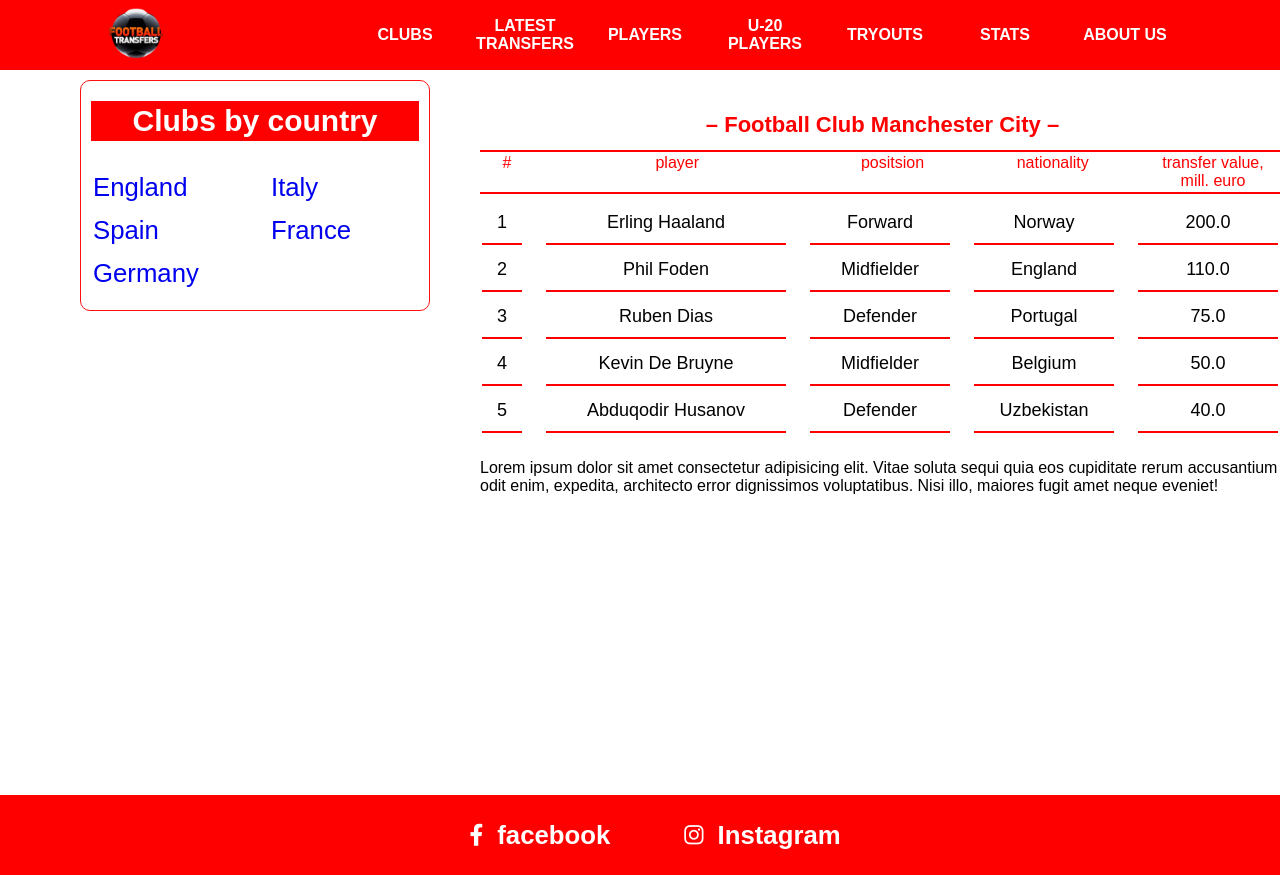
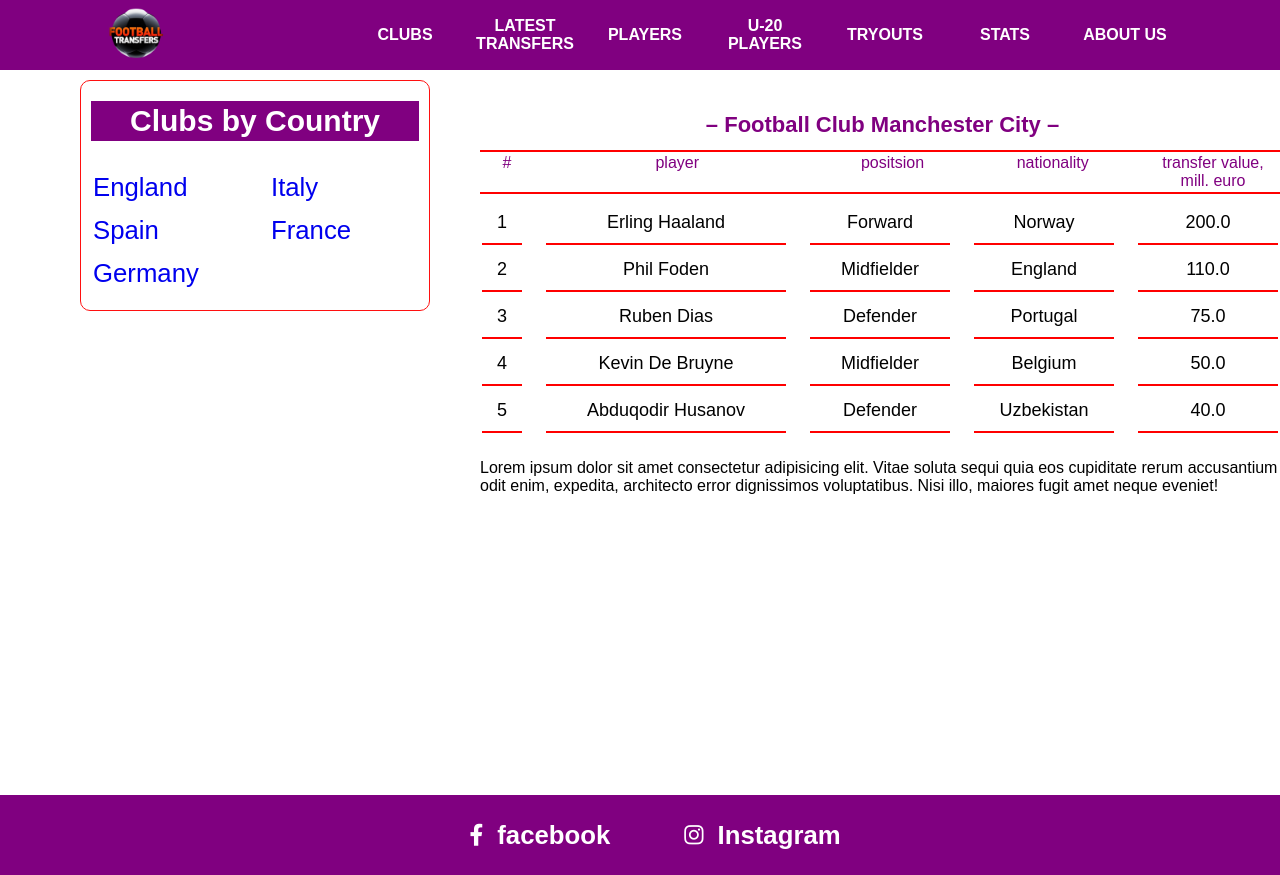
Before and after one commit to otabeck-tursunov/transfers-27-new, a Django app: page /clubs/1/details/ in a window 1280 px wide. Run offline with Django 5.2, Linux system fonts and the light colour scheme; data comes from the database, SQL or seed files in the repository; some libraries are stand-ins or nearby versions.

Commit message:
change color and capitalize

```diff
--- a/core/settings.py
+++ b/core/settings.py
@@ -10,7 +10,7 @@
 SECRET_KEY = 'django-insecure-45k(wu5+^(r5eib^489)#k1sm24)=s&6fw+(-l&@y_7ld2##2$'
 
 # SECURITY WARNING: don't run with debug turned on in production!
-DEBUG = False
+DEBUG = True
 
 ALLOWED_HOSTS = ['*']
 
--- a/static/css/main.css
+++ b/static/css/main.css
@@ -11,7 +11,7 @@
 }
 .container .navbar {
   width: 100%;
-  background-color: red;
+  background-color: purple;
   display: flex;
   align-items: center;
   justify-content: space-around;
@@ -110,14 +110,14 @@
 .country-clubs h2:hover {
   border-radius: 5px;
   padding-left: 10px;
-  background-color: red;
+  background-color: purple;
 }
 .country-clubs h2:hover a {
   color: white;
 }
 .country-clubs #title {
   font-size: 30px;
-  background-color: red;
+  background-color: purple;
   color: white;
   text-align: center;
   line-height: 40px;
@@ -205,7 +205,7 @@
 }
 .nav h2 {
   text-align: center;
-  color: red;
+  color: purple;
   line-height: 50px;
   padding-top: 30px;
   font-size: 22px;
@@ -333,7 +333,7 @@
 }
 .content-nav tr td {
   width: 140px;
-  color: red;
+  color: purple;
   text-align: center;
 }
 .content-nav tr td:nth-child(1) {
@@ -417,7 +417,7 @@
 
 .footer {
   width: 100%;
-  background-color: red;
+  background-color: purple;
   height: 80px;
   display: flex;
   align-items: center;
--- a/static/scss/main.scss
+++ b/static/scss/main.scss
@@ -11,7 +11,7 @@
   // overflow: hidden;
   .navbar {
     width: 100%;
-    background-color: red;
+    background-color: purple;
     display: flex;
     align-items: center;
     justify-content: space-around;
@@ -78,7 +78,7 @@
       text-decoration: none;
       width: 380px;
       height: 140px;
-      background-color: red;
+      background-color: purple;
       border-radius: 6px;
       font-size: 40px;
       display: flex;
@@ -104,7 +104,7 @@
   padding-bottom: 10px;
   #title {
     font-size: 30px;
-    background-color: red;
+    background-color: purple;
     color: white;
     text-align: center;
     line-height: 40px;
@@ -135,7 +135,7 @@
     h3:hover {
       border-radius: 5px;
       padding-left: 10px;
-      background-color: red;
+      background-color: purple;
       a {
         color: white;
       }
@@ -151,7 +151,7 @@
   top: 70px;
   h2 {
     text-align: center;
-    color: red;
+    color: purple;
     line-height: 50px;
     padding-top: 30px;
     font-size: 22px;
@@ -183,7 +183,7 @@
       font-size: 18px;
       border-bottom: 2px solid rgb(255, 0, 0);
       text-align: center;
-      // border: 1px solid red;
+      // border: 1px solid purple;
       // text-align: center;
     }
   }
@@ -202,7 +202,7 @@
       font-size: 18px;
       border-bottom: 2px solid rgb(255, 0, 0);
       text-align: center;
-      // border: 1px solid red;
+      // border: 1px solid purple;
       // text-align: center;
     }
   }
@@ -269,7 +269,7 @@
     justify-content: space-between !important;
     td {
       width: 140px;
-      color: red;
+      color: purple;
       text-align: center;
     }
   }
@@ -285,21 +285,21 @@
   .club {
     width: 170px;
     height: 50px;
-    border-top: 2px solid red;
-    border-bottom: 2px solid red;
+    border-top: 2px solid purple;
+    border-bottom: 2px solid purple;
     transition: all 0.2s ease-in-out;
     &:hover {
       // box-shadow: 0 0 5px 5px lightblue;
       border: none;
       border-radius: 5px;
       background-color: lightblue;
-      border-left: 4px solid red;
+      border-left: 4px solid purple;
     }
     a {
       display: flex;
       align-items: center;
       &:hover {
-        color: red !important;
+        color: purple !important;
       }
       text-decoration: none;
       color: rgb(58, 74, 219);
@@ -345,7 +345,7 @@
 }
 .footer {
   width: 100%;
-  background-color: red;
+  background-color: purple;
   height: 80px;
   display: flex;
   align-items: center;
@@ -438,7 +438,7 @@
         padding: 0px 12px !important;
         color: white;
         &:hover {
-          background-color: red;
+          background-color: purple;
         }
       }
     }
@@ -460,7 +460,7 @@
     right: -100%;
   }
   .navbar-menu.active {
-    background-color: red;
+    background-color: purple;
     right: 0px;
   }
   .country-menu-btn {
--- a/templates/base.html
+++ b/templates/base.html
@@ -75,7 +75,7 @@
         </div>
     </div>
     <div class="country-clubs">
-        <h2 id="title">Clubs by country</h2>
+        <h2 id="title">Clubs by Country</h2>
         <div class="country">
             <div>
                 {% for country in country_left %}
```
Also changed, not shown: other parts of static/css/main.css (+12 -12 lines).
